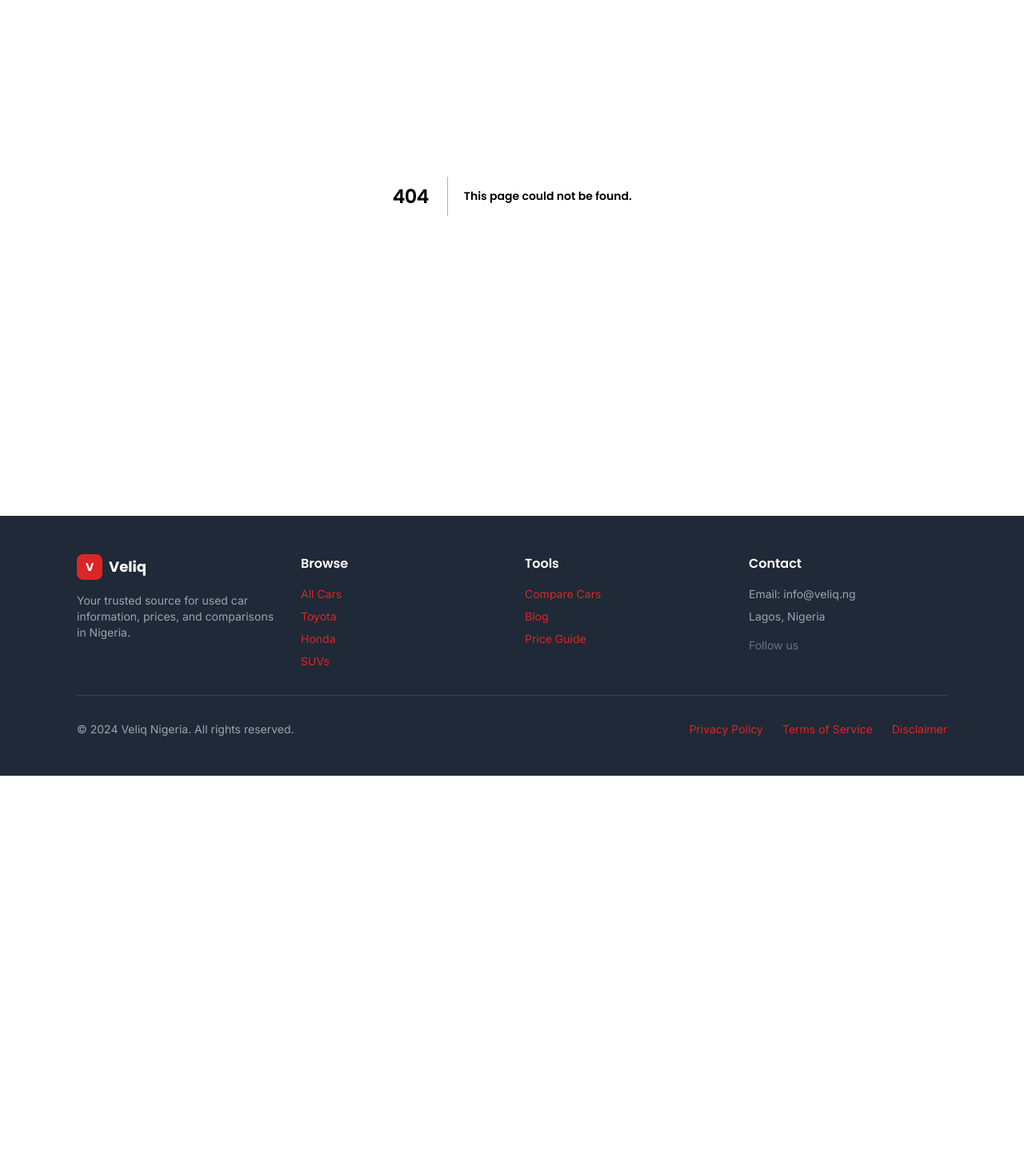
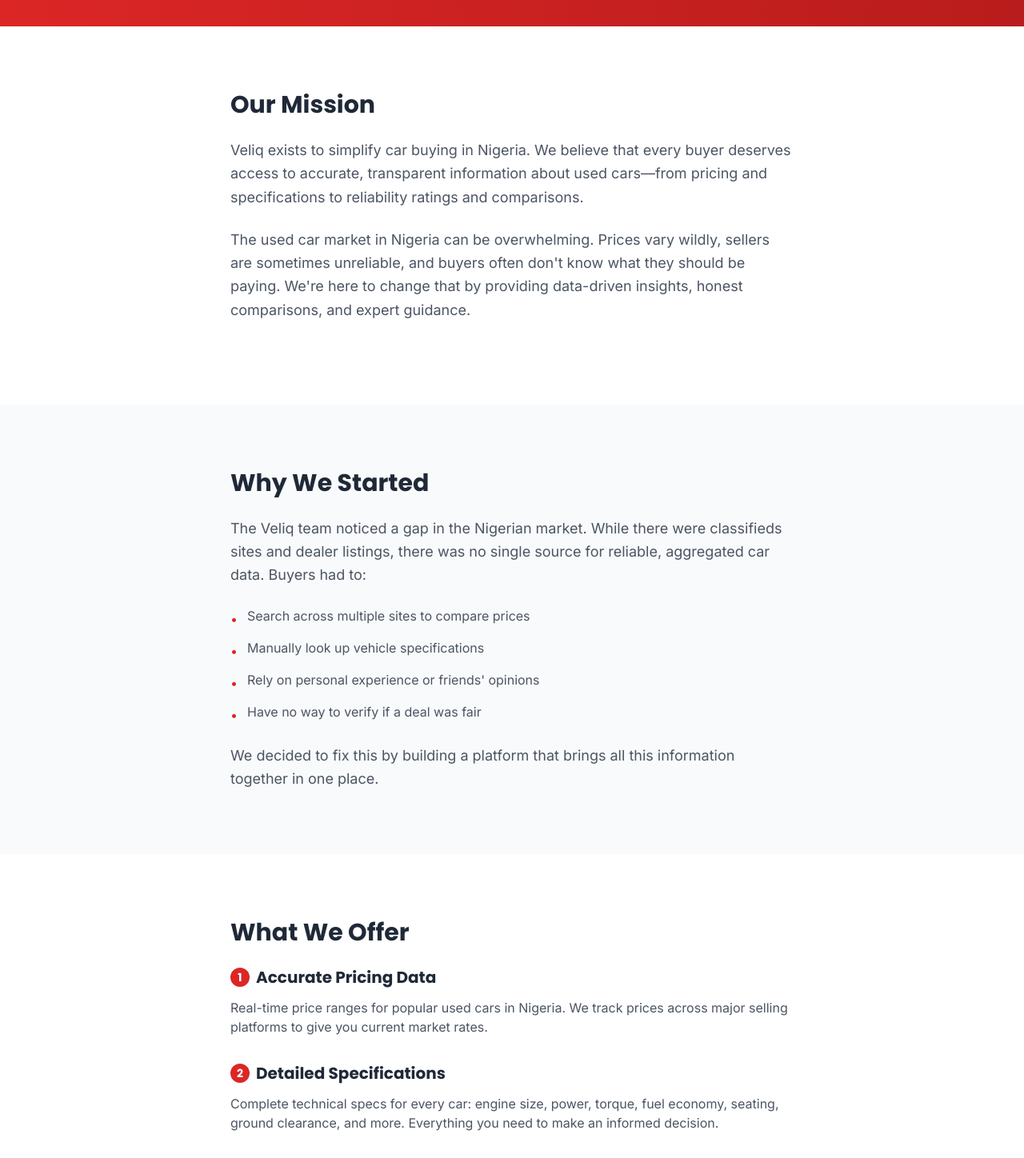
Before and after one commit to Alain-G22/Veliq, a Next.js app: page /about in a window 1280 px wide. Before the commit this address had no page. Shown: the part 228-1676 px from the top of the page at 80% size. Before the commit the page ends 1198 px from the top, so only its background shows below. Built offline with nearby package versions, Linux system fonts and the light colour scheme.

Commit message:
Add AboutPage component with content sections

```diff
--- /dev/null
+++ b/app/about/page.js
@@ -0,0 +1,191 @@
+import Link from 'next/link'
+
+export default function AboutPage() {
+  return (
+    <main>
+      {/* Header */}
+      <section className="bg-gradient-to-r from-primary to-red-700 text-white py-12">
+        <div className="container-max">
+          <h1 className="text-4xl md:text-5xl font-display font-bold mb-4">About Veliq</h1>
+          <p className="text-lg text-red-100">
+            Your trusted source for used car data, prices, and expert advice
+          </p>
+        </div>
+      </section>
+
+      {/* Mission */}
+      <section className="section-spacing">
+        <div className="container-max max-w-3xl">
+          <h2 className="text-3xl font-bold text-secondary mb-6">Our Mission</h2>
+          <p className="text-lg text-gray-600 mb-6 leading-relaxed">
+            Veliq exists to simplify car buying in Nigeria. We believe that every buyer deserves access to accurate, transparent information about used cars—from pricing and specifications to reliability ratings and comparisons.
+          </p>
+          <p className="text-lg text-gray-600 mb-6 leading-relaxed">
+            The used car market in Nigeria can be overwhelming. Prices vary wildly, sellers are sometimes unreliable, and buyers often don't know what they should be paying. We're here to change that by providing data-driven insights, honest comparisons, and expert guidance.
+          </p>
+        </div>
+      </section>
+
+      {/* Why We Started */}
+      <section className="bg-gray-50 section-spacing">
+        <div className="container-max max-w-3xl">
+          <h2 className="text-3xl font-bold text-secondary mb-6">Why We Started</h2>
+          <p className="text-lg text-gray-600 mb-6 leading-relaxed">
+            The Veliq team noticed a gap in the Nigerian market. While there were classifieds sites and dealer listings, there was no single source for reliable, aggregated car data. Buyers had to:
+          </p>
+          <ul className="space-y-3 mb-6 text-gray-600">
+            <li className="flex items-start gap-3">
+              <span className="text-primary mt-1">•</span>
+              <span>Search across multiple sites to compare prices</span>
+            </li>
+            <li className="flex items-start gap-3">
+              <span className="text-primary mt-1">•</span>
+              <span>Manually look up vehicle specifications</span>
+            </li>
+            <li className="flex items-start gap-3">
+              <span className="text-primary mt-1">•</span>
+              <span>Rely on personal experience or friends' opinions</span>
+            </li>
+            <li className="flex items-start gap-3">
+              <span className="text-primary mt-1">•</span>
+              <span>Have no way to verify if a deal was fair</span>
+            </li>
+          </ul>
+          <p className="text-lg text-gray-600 leading-relaxed">
+            We decided to fix this by building a platform that brings all this information together in one place.
+          </p>
+        </div>
+      </section>
+
+      {/* What We Offer */}
+      <section className="section-spacing">
+        <div className="container-max max-w-3xl">
+          <h2 className="text-3xl font-bold text-secondary mb-6">What We Offer</h2>
+
+          <div className="space-y-8">
+            <div>
+              <h3 className="text-xl font-bold text-secondary mb-3 flex items-center gap-2">
+                <span className="w-6 h-6 bg-primary text-white rounded-full flex items-center justify-center text-sm font-bold">1</span>
+                Accurate Pricing Data
+              </h3>
+              <p className="text-gray-600">
+                Real-time price ranges for popular used cars in Nigeria. We track prices across major selling platforms to give you current market rates.
+              </p>
+            </div>
+
+            <div>
+              <h3 className="text-xl font-bold text-secondary mb-3 flex items-center gap-2">
+                <span className="w-6 h-6 bg-primary text-white rounded-full flex items-center justify-center text-sm font-bold">2</span>
+                Detailed Specifications
+              </h3>
+              <p className="text-gray-600">
+                Complete technical specs for every car: engine size, power, torque, fuel economy, seating, ground clearance, and more. Everything you need to make an informed decision.
+              </p>
+            </div>
+
+            <div>
+              <h3 className="text-xl font-bold text-secondary mb-3 flex items-center gap-2">
+                <span className="w-6 h-6 bg-primary text-white rounded-full flex items-center justify-center text-sm font-bold">3</span>
+                Comparison Tools
+              </h3>
+              <p className="text-gray-600">
+                Compare up to 4 cars side-by-side. See how they stack up in price, performance, fuel economy, and comfort to find the best fit for your needs.
+              </p>
+            </div>
+
+            <div>
+              <h3 className="text-xl font-bold text-secondary mb-3 flex items-center gap-2">
+                <span className="w-6 h-6 bg-primary text-white rounded-full flex items-center justify-center text-sm font-bold">4</span>
+                Expert Guides
+              </h3>
+              <p className="text-gray-600">
+                In-depth articles about buying strategies, what to look for in a used car, negotiation tips, and detailed model comparisons. Learn from our experience.
+              </p>
+            </div>
+          </div>
+        </div>
+      </section>
+
+      {/* Team */}
+      <section className="bg-gray-50 section-spacing">
+        <div className="container-max max-w-3xl">
+          <h2 className="text-3xl font-bold text-secondary mb-6">Our Team</h2>
+          <p className="text-lg text-gray-600 mb-8 leading-relaxed">
+            Veliq was founded by a group of car enthusiasts who were frustrated by the lack of reliable car buying information in Nigeria. We combine data expertise, automotive knowledge, and a passion for transparency.
+          </p>
+
+          <div className="grid grid-cols-1 md:grid-cols-2 gap-8">
+            <div className="card p-6 text-center">
+              <div className="w-20 h-20 bg-primary rounded-full mx-auto mb-4"></div>
+              <h3 className="font-bold text-secondary mb-2">Founded</h3>
+              <p className="text-gray-600">2024</p>
+            </div>
+
+            <div className="card p-6 text-center">
+              <div className="w-20 h-20 bg-primary rounded-full mx-auto mb-4"></div>
+              <h3 className="font-bold text-secondary mb-2">Focus</h3>
+              <p className="text-gray-600">Nigerian Used Car Market</p>
+            </div>
+          </div>
+        </div>
+      </section>
+
+      {/* Values */}
+      <section className="section-spacing">
+        <div className="container-max max-w-3xl">
+          <h2 className="text-3xl font-bold text-secondary mb-12 text-center">Our Values</h2>
+
+          <div className="grid grid-cols-1 md:grid-cols-3 gap-8">
+            <div className="text-center">
+              <div className="w-16 h-16 bg-primary rounded-lg mx-auto mb-4 flex items-center justify-center">
+                <svg className="w-8 h-8 text-white" fill="none" stroke="currentColor" viewBox="0 0 24 24">
+                  <path strokeLinecap="round" strokeLinejoin="round" strokeWidth={2} d="M9 12l2 2 4-4m6 2a9 9 0 11-18 0 9 9 0 0118 0z" />
+                </svg>
+              </div>
+              <h3 className="text-lg font-bold text-secondary mb-2">Accuracy</h3>
+              <p className="text-gray-600">We verify every piece of data. No speculation, no guessing.</p>
+            </div>
+
+            <div className="text-center">
+              <div className="w-16 h-16 bg-primary rounded-lg mx-auto mb-4 flex items-center justify-center">
+                <svg className="w-8 h-8 text-white" fill="none" stroke="currentColor" viewBox="0 0 24 24">
+                  <path strokeLinecap="round" strokeLinejoin="round" strokeWidth={2} d="M12 8c-1.657 0-3 .895-3 2s1.343 2 3 2 3 .895 3 2-1.343 2-3 2m0-8c1.11 0 2.08.402 2.599 1M12 8V7m0 1v8m0 0v1m0-1c-1.11 0-2.08-.402-2.599-1M21 12a9 9 0 11-18 0 9 9 0 0118 0z" />
+                </svg>
+              </div>
+              <h3 className="text-lg font-bold text-secondary mb-2">Transparency</h3>
+              <p className="text-gray-600">We show you our sources and explain our methodology.</p>
+            </div>
+
+            <div className="text-center">
+              <div className="w-16 h-16 bg-primary rounded-lg mx-auto mb-4 flex items-center justify-center">
+                <svg className="w-8 h-8 text-white" fill="none" stroke="currentColor" viewBox="0 0 24 24">
+                  <path strokeLinecap="round" strokeLinejoin="round" strokeWidth={2} d="M14 10h-2V5h2v5zm0 9h-2v-2h2v2zM6 10H4v4h2v-4zm12-5h-2v4h2V5z" />
+                </svg>
+              </div>
+              <h3 className="text-lg font-bold text-secondary mb-2">Reliability</h3>
+              <p className="text-gray-600">You can trust our information to help you make decisions.</p>
+            </div>
+          </div>
+        </div>
+      </section>
+
+      {/* Contact CTA */}
+      <section className="bg-secondary text-white section-spacing">
+        <div className="container-max text-center max-w-2xl">
+          <h2 className="text-3xl font-bold mb-4">Get in Touch</h2>
+          <p className="text-lg text-gray-300 mb-8">
+            Have questions, suggestions, or want to partner with us? We'd love to hear from you.
+          </p>
+          <div className="flex flex-col sm:flex-row gap-4 justify-center">
+            <a href="mailto:info@veliq.ng" className="btn-primary bg-primary hover:bg-red-700">
+              Email Us
+            </a>
+            <Link href="/cars" className="btn-outline border-white text-white hover:bg-white hover:bg-opacity-10">
+              Browse Cars
+            </Link>
+          </div>
+        </div>
+      </section>
+    </main>
+  )
+}
```
